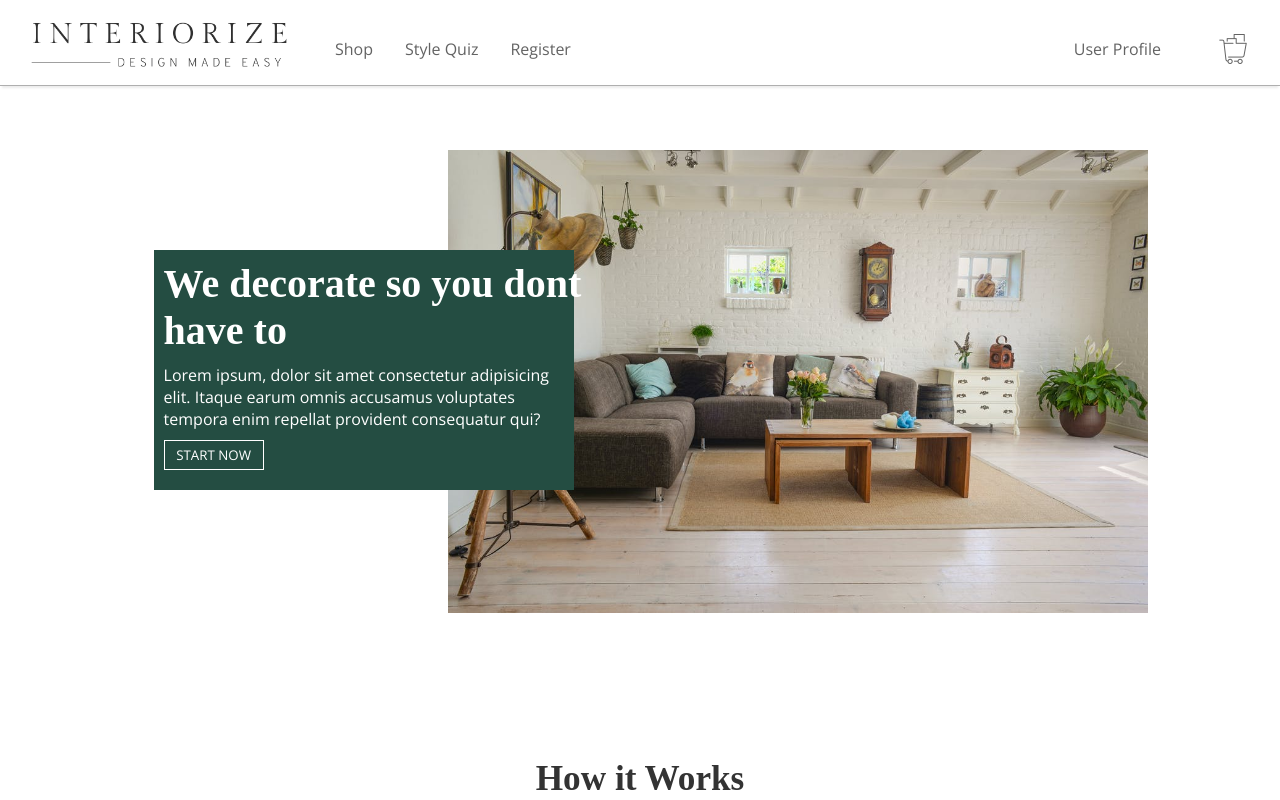
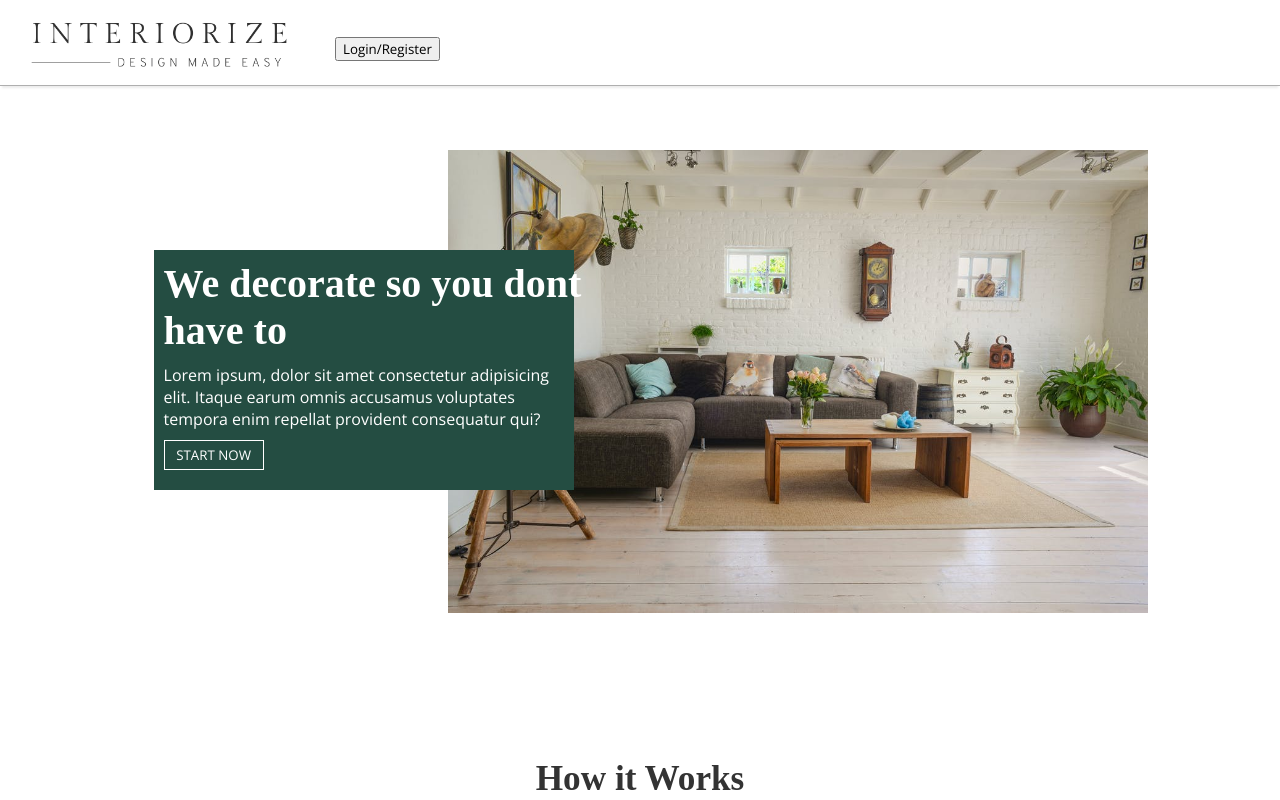
Before and after one commit to natelee3/new-interiorize, a React (Create React App) app: page / in a window 1280 px wide. Shown: the top 800 px of the page. Built offline with nearby package versions, Linux system fonts and the light colour scheme; a web font is replaced by a local one.

Commit message:
Integrated Auth0 into app and navbar

```diff
--- a/package.json
+++ b/package.json
@@ -3,6 +3,7 @@
   "version": "0.1.0",
   "private": true,
   "dependencies": {
+    "@auth0/auth0-react": "^1.6.0",
     "@testing-library/jest-dom": "^5.14.1",
     "@testing-library/react": "^11.2.7",
     "@testing-library/user-event": "^12.8.3",
--- a/src/App.js
+++ b/src/App.js
@@ -11,10 +11,12 @@ import ItemDetails from "./components/shop/ItemDetails";
 import ShoppingCart from "./components/shoppingCart/ShoppingCart";
 import Redirect404 from "./components/404/Redirect404";
 import Footer from "./footer/Footer";
+import { useAuth0 } from '@auth0/auth0-react';
 
 
 function App() {
-
+  const { user, } = useAuth0();
+  console.log(user);
   const initialState = {cart: []};
 
   const contextReducer = (state, action) => {
--- /dev/null
+++ b/src/components/auth0/LoginButton.jsx
@@ -0,0 +1,10 @@
+import React from "react";
+import { useAuth0 } from "@auth0/auth0-react";
+
+const LoginButton = () => {
+  const { loginWithRedirect } = useAuth0();
+
+  return <button onClick={() => loginWithRedirect()}>Login/Register</button>;
+};
+
+export default LoginButton;
--- /dev/null
+++ b/src/components/auth0/LogoutButton.jsx
@@ -0,0 +1,14 @@
+import React from "react";
+import { useAuth0 } from "@auth0/auth0-react";
+
+const LogoutButton = () => {
+  const { logout } = useAuth0();
+
+  return (
+    <button onClick={() => logout({ returnTo: window.location.origin })}>
+      Log Out
+    </button>
+  );
+};
+
+export default LogoutButton;
--- a/src/components/navbar/Navbar.jsx
+++ b/src/components/navbar/Navbar.jsx
@@ -5,11 +5,15 @@ import "./navbar.css";
 import shoppingCart from "./imgs/shoppingCart.png";
 import ItemDetails from "../shop/ItemDetails";
 import { Redirect } from "react-router-dom";
+import LoginButton from "../auth0/LoginButton";
+import LogoutButton from "../auth0/LogoutButton";
+import { useAuth0 } from '@auth0/auth0-react';
 
 const Navbar = () => {
   const [active, setActive] = useState(false);
+  const [cart, setCart] = useState([]);
 
-  const [cart, setCart] = useState([]);
+  const { isAuthenticated } = useAuth0();
 
   return (
     <>
@@ -24,6 +28,12 @@ const Navbar = () => {
         </button>
         <div className={!!active ? "navbar-links active" : "navbar-links"}>
           <ul>
+            {!isAuthenticated ? (
+              <li>
+                <LoginButton />
+              </li>
+            ) : (
+              <>
                 <li>
                   <Link to="/shop-intro">Shop</Link>
                 </li>
@@ -31,7 +41,7 @@ const Navbar = () => {
                   <Link to="/style-quiz">Style Quiz</Link>
                 </li>
                 <li>
-              <Link to="#">Register</Link>
+                  <LogoutButton />
                 </li>
                 <li className="userProfileLink">
                   {/* If user is signed in show user Profile else show Login */}
@@ -41,6 +51,11 @@ const Navbar = () => {
                   <Link to="/shopping-cart">
                   <img className="cartIcon" src={shoppingCart} alt="Shopping Cart" style={localStorage.getItem("Added To Cart") !==null ? { backgroundColor: "red" } : null  } /></Link>
                 </li>
+              </>
+            )}
+
+
+
           </ul>
         </div>
       </nav>
--- a/src/index.js
+++ b/src/index.js
@@ -2,10 +2,17 @@ import React from 'react';
 import ReactDOM from 'react-dom';
 import './index.css';
 import App from './App';
+import { Auth0Provider } from '@auth0/auth0-react';
 
 ReactDOM.render(
-  <React.StrictMode>
-    <App />
-  </React.StrictMode>,
+  <Auth0Provider
+  domain="dev-mxp9kyux.us.auth0.com"
+  clientId="3ES3hcajfSgsBfCqU5dktrO4kYokrMiX"
+  redirectUri={window.location.origin}
+  >
+    <React.StrictMode>
+      <App />
+    </React.StrictMode>
+  </Auth0Provider>,
   document.getElementById('root')
 );
```
Also changed, not shown: 1 other file (tests, documents, lock files or other folders). Lines whose indentation alone changed are shown as unchanged.
